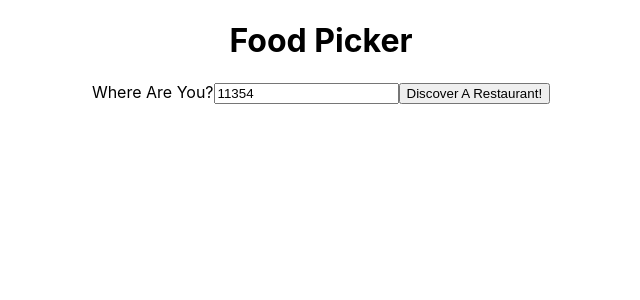
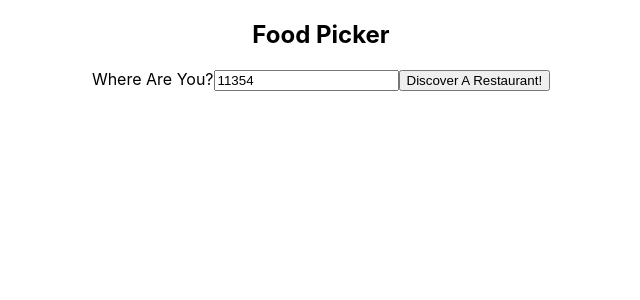
Before and after one commit to NeedsAUsername/food-picker, a React (Create React App) app: page /random in a window 1280 px wide. Shown: the top 300 px of the page, without its empty margins (319-959 px from the left). Built offline with nearby package versions, Linux system fonts and the light colour scheme.

Commit message:
Creates Navbar component

```diff
--- a/src/App.js
+++ b/src/App.js
@@ -3,7 +3,8 @@ import logo from './logo.svg';
 import './App.css';
 import SearchContainer from './search/container';
 import {BrowserRouter as Router, Route} from 'react-router-dom';
-import RandomizerContainer from './randomizer/container'
+import RandomizerContainer from './randomizer/container';
+import Navbar from './static/navbar';
 
 const testing = () => {
   return (<div>testing</div>)
@@ -14,7 +15,7 @@ class App extends Component {
     return (
       <Router>
         <div className="App">
-          <h1>Food Picker</h1>
+          <Navbar />
           <Route exact path='/' component={SearchContainer} />
           <Route exact path='/random' component={RandomizerContainer} />
         </div>
--- /dev/null
+++ b/src/static/navbar.js
@@ -0,0 +1,14 @@
+import React from 'react';
+import {Link} from 'react-router-dom';
+
+class Navbar extends React.Component {
+  render () {
+    return (
+      <nav>
+        <h1>Food Picker</h1>
+      </nav>
+    )
+  }
+}
+
+export default Navbar;
```
